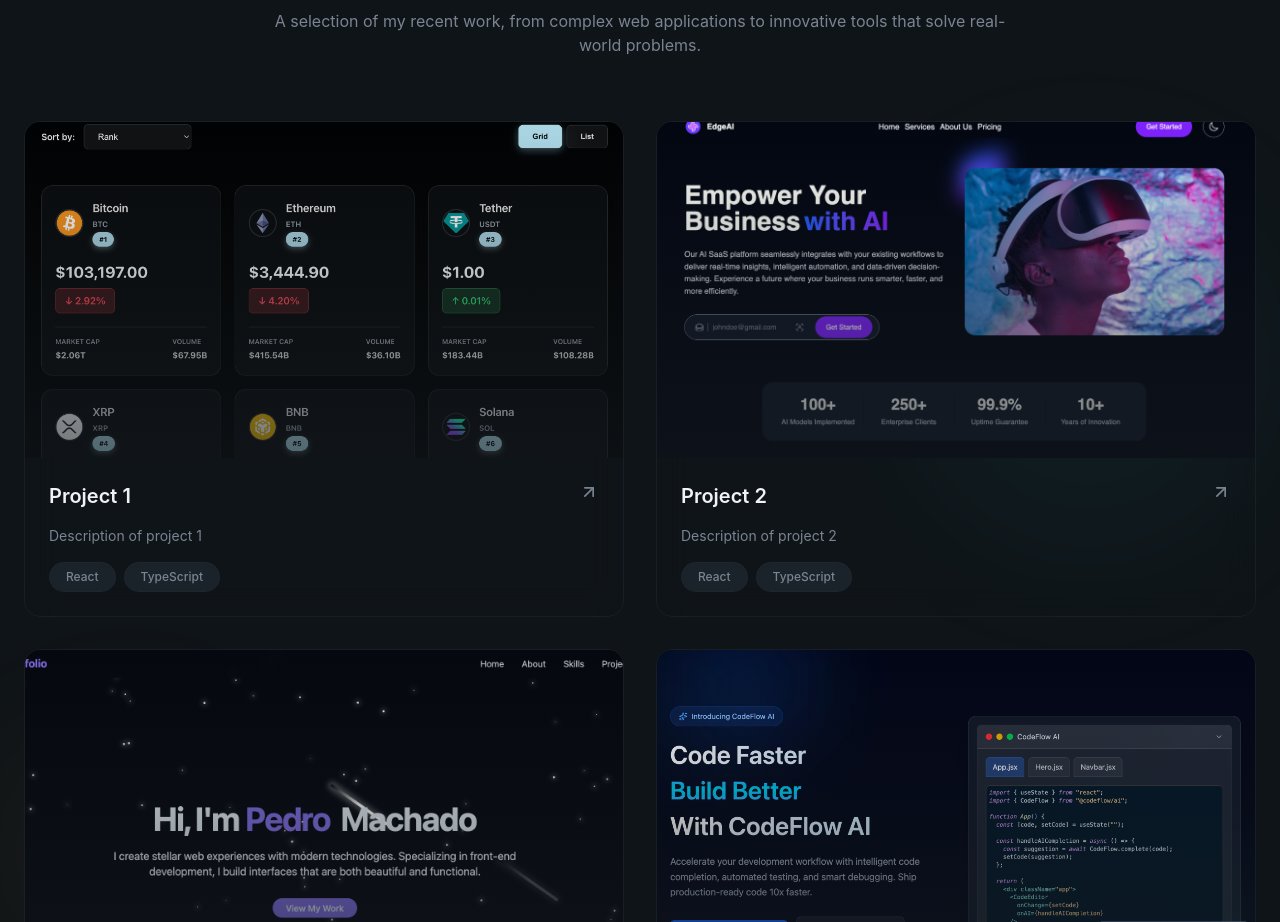
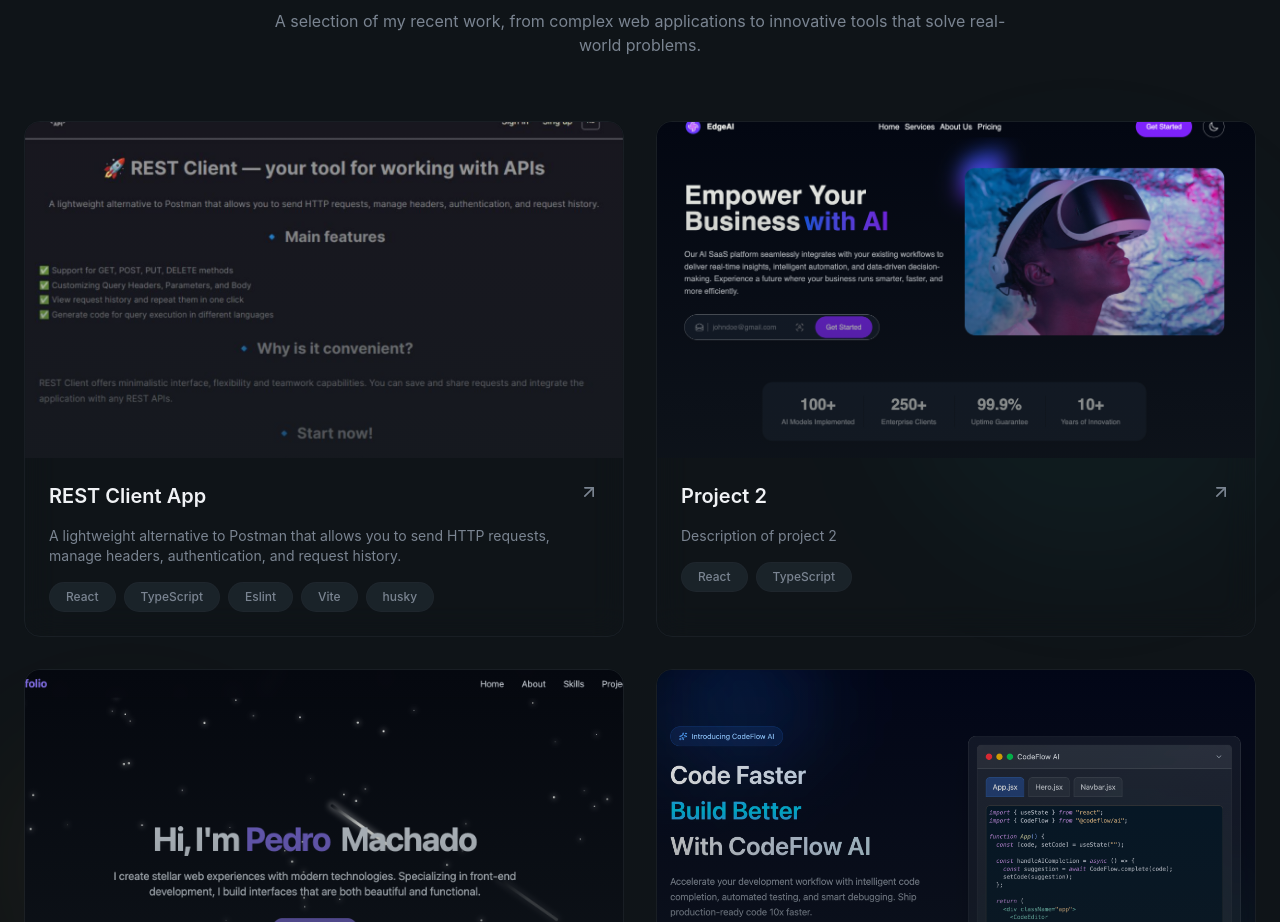
Before and after one commit to SpiriT-L/cv-portfolio, a React (Vite) app: page / in a window 1280 px wide. Shown: the part 2380-3302 px from the top of the page. Built offline with nearby package versions, Linux system fonts and the light colour scheme.

Commit message:
feat: add REST Client App project details and image

```diff
--- a/src/section/Projects.tsx
+++ b/src/section/Projects.tsx
@@ -3,12 +3,12 @@ import { ArrowUpRight, Github } from 'lucide-react';
 
 const projects = [
   {
-    title: 'Project 1',
-    description: 'Description of project 1',
-    image: '/projects/project1.png',
-    tags: ['React', 'TypeScript'],
-    link: '#',
-    github: '#',
+    title: 'REST Client App',
+    description: 'A lightweight alternative to Postman that allows you to send HTTP requests, manage headers, authentication, and request history.',
+    image: '/projects/rest-client-app.png',
+    tags: ['React', 'TypeScript', 'Eslint', 'Vite', 'husky'],
+    link: 'https://rest-client-app-77.vercel.app/',
+    github: 'https://github.com/SpiriT-L/rest-client-app-77',
   },
   {
     title: 'Project 2',
```
Also changed, not shown: public/projects/rest-client-app.png (added).
